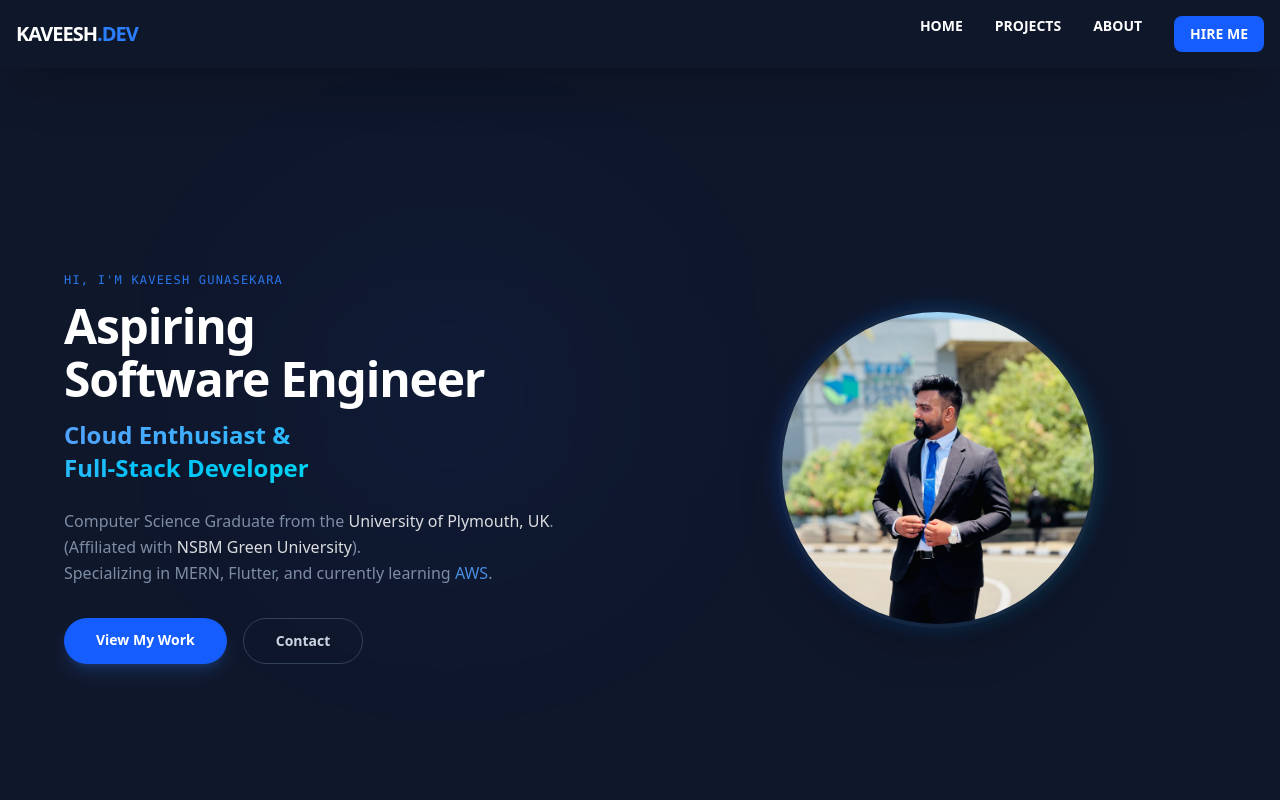
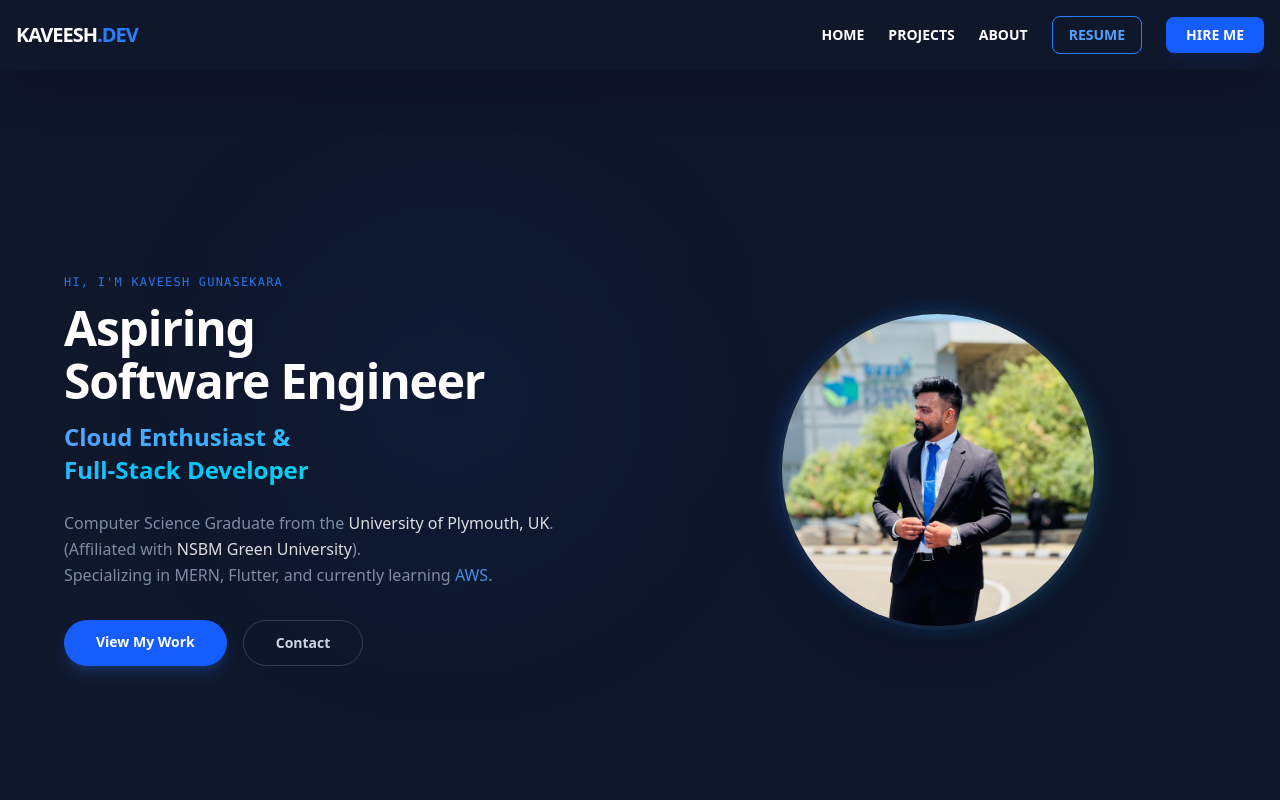
Before and after one commit to Kaveeshdil/my-portfolio, a React (Vite) app: page / in a window 1280 px wide. Shown: the top 800 px of the page. Built offline with nearby package versions, Linux system fonts and the light colour scheme.

Commit message:
adding CV button to navbar

```diff
--- a/src/components/Navbar.jsx
+++ b/src/components/Navbar.jsx
@@ -6,33 +6,54 @@ const Navbar = () => {
   return (
     <nav className="bg-slate-900 text-white p-4 sticky top-0 z-50 shadow-2xl">
       <div className="container mx-auto flex justify-between items-center">
-        {/* KAVEESH GUNASEKARA */}
-        <h1 className="text-xl font-black tracking-tighter uppercase">
+        {/* LOGO */}
+        <h1 className="text-xl font-black tracking-tighter uppercase cursor-pointer">
           KaVeEsH<span className="text-blue-500">.DEV</span>
         </h1>
 
         {/* Desktop Links */}
-        <div className="hidden md:flex space-x-8 font-semibold text-sm">
+        <div className="hidden md:flex space-x-6 items-center font-semibold text-sm">
           <a href="#home" className="hover:text-blue-400 transition-colors">HOME</a>
           <a href="#projects" className="hover:text-blue-400 transition-colors">PROJECTS</a>
           <a href="#about" className="hover:text-blue-400 transition-colors">ABOUT</a>
-          <a href="#contact" className="px-4 py-2 bg-blue-600 rounded-lg hover:bg-blue-500 transition-all">HIRE ME</a>
+
+          {/* DOWNLOAD CV BUTTON */}
+          <a
+            href="/Kaveesh_Resume.pdf"
+            download="Kaveesh_Gunasekara_CV"
+            className="border border-blue-500 text-blue-400 px-4 py-2 rounded-lg hover:bg-blue-500 hover:text-white transition-all duration-300"
+          >
+            RESUME
+          </a>
+
+          <a href="#contact" className="px-5 py-2 bg-blue-600 rounded-lg hover:bg-blue-500 transition-all shadow-lg shadow-blue-900/20">
+            HIRE ME
+          </a>
         </div>
 
         {/* Mobile Toggle */}
-        <button onClick={() => setIsOpen(!isOpen)} className="md:hidden p-2">
-          <div className="w-6 h-0.5 bg-white mb-1"></div>
-          <div className="w-6 h-0.5 bg-white mb-1"></div>
-          <div className="w-6 h-0.5 bg-white"></div>
+        <button onClick={() => setIsOpen(!isOpen)} className="md:hidden p-2 focus:outline-none">
+          <div className={`w-6 h-0.5 bg-white mb-1 transition-all ${isOpen ? 'rotate-45 translate-y-1.5' : ''}`}></div>
+          <div className={`w-6 h-0.5 bg-white mb-1 ${isOpen ? 'opacity-0' : ''}`}></div>
+          <div className={`w-6 h-0.5 bg-white ${isOpen ? '-rotate-45 -translate-y-1.5' : ''}`}></div>
         </button>
       </div>
 
       {/* Mobile Menu */}
       {isOpen && (
-        <div className="md:hidden absolute top-full left-0 w-full bg-slate-800 border-t border-slate-700 p-4 flex flex-col space-y-4 shadow-xl">
-          <a href="#home" onClick={() => setIsOpen(false)}>HOME</a>
-          <a href="#projects" onClick={() => setIsOpen(false)}>PROJECTS</a>
-          <a href="#about" onClick={() => setIsOpen(false)}>ABOUT</a>
+        <div className="md:hidden absolute top-full left-0 w-full bg-slate-800 border-t border-slate-700 p-6 flex flex-col space-y-5 shadow-xl animate-fade-in-down">
+          <a href="#home" className="hover:text-blue-400" onClick={() => setIsOpen(false)}>HOME</a>
+          <a href="#projects" className="hover:text-blue-400" onClick={() => setIsOpen(false)}>PROJECTS</a>
+          <a href="#about" className="hover:text-blue-400" onClick={() => setIsOpen(false)}>ABOUT</a>
+          <a
+            href="/Kaveesh_Resume.pdf"
+            download="Kaveesh_Gunasekara_CV"
+            className="text-blue-400 border border-blue-500 text-center py-2 rounded-lg"
+            onClick={() => setIsOpen(false)}
+          >
+            DOWNLOAD CV
+          </a>
+          <a href="#contact" className="bg-blue-600 text-center py-2 rounded-lg" onClick={() => setIsOpen(false)}>HIRE ME</a>
         </div>
       )}
     </nav>
```
